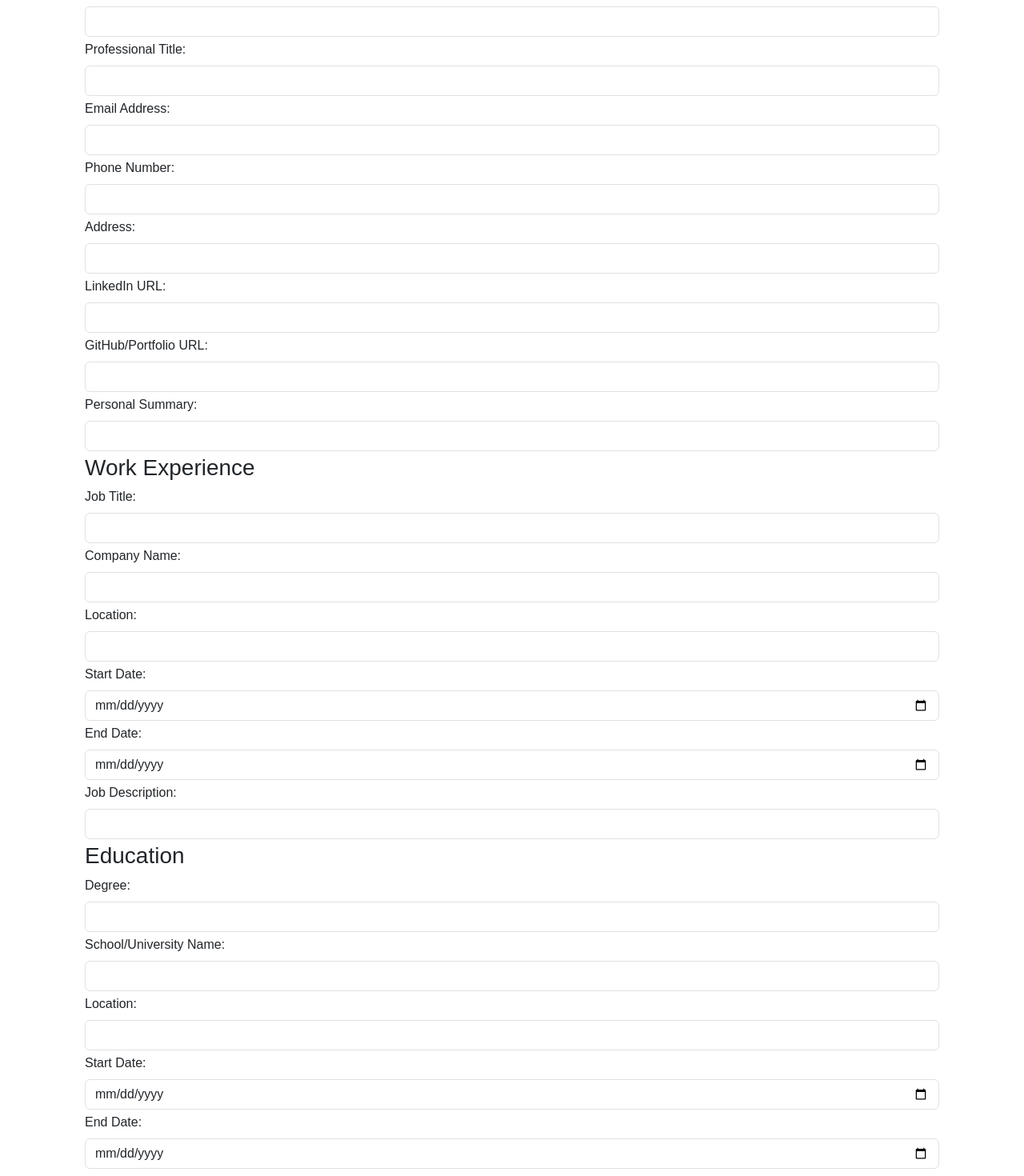
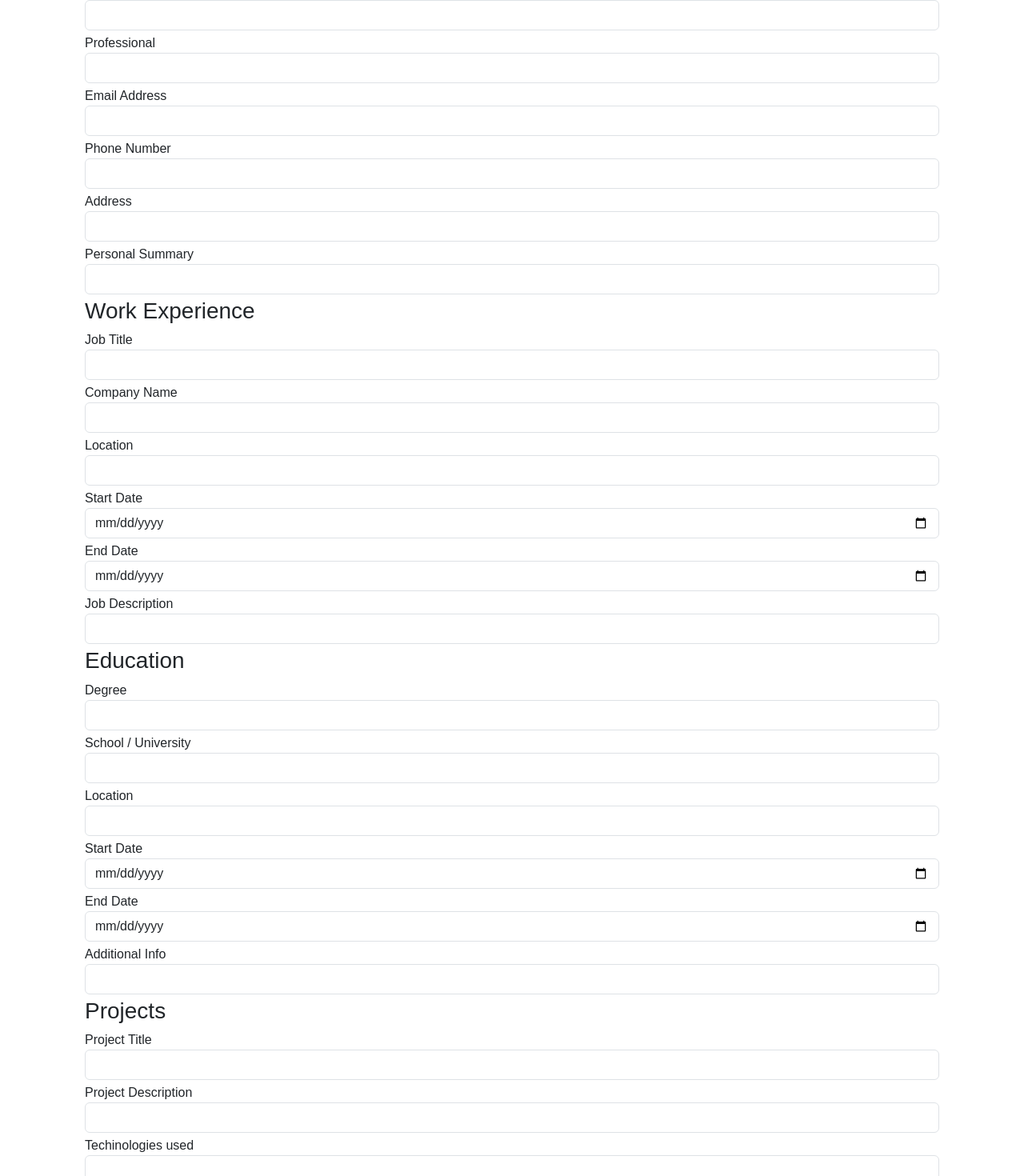
Before and after one commit to raymund-corpuz/react-app-theOdinProject, a React (Vite) app in the folder 09_cvProject/01_firstCVProject/: page / in a window 1280 px wide. Shown: the part 122-1592 px from the top of the page at 80% size. Built offline with nearby package versions, Linux system fonts and the light colour scheme; a web font is replaced by a local one.

Commit message:
09_cvProject: Fixing the Input field when the form is submitted. Convert it to manual coding instead of using map method.

```diff
--- a/09_cvProject/01_firstCVProject/src/components/CvInput.jsx
+++ b/09_cvProject/01_firstCVProject/src/components/CvInput.jsx
@@ -1,6 +1,6 @@
-import React from "react";
+import React, { useState } from "react";
 
-const CvInput = ({ data, onChange }) => {
+const CvInput = ({ data, onChange, user }) => {
   return (
     <div className="mb-1  ">
       <label htmlFor="" className={data.label}>
--- a/09_cvProject/01_firstCVProject/src/components/NewCvForm.jsx
+++ b/09_cvProject/01_firstCVProject/src/components/NewCvForm.jsx
@@ -31,7 +31,6 @@ const NewCvForm = () => {
     role: "",
   });
   const { name, value } = user;
-
   const [userCollection, setUserCollection] = useState([]);
 
   function handleChange(e) {
@@ -43,7 +42,30 @@ const NewCvForm = () => {
     e.preventDefault();
     const newUser = { ...user, id: Date.now() };
     setUserCollection([...userCollection, newUser]);
-    setUser({ ...user, id: "" });
+    setUser({
+      fullName: "",
+      profession: "",
+      email: "",
+      phoneNumber: "",
+      address: "",
+      personalSummary: "",
+      jobTitle: "",
+      company: "",
+      companyLocation: "",
+      companyStart: "",
+      companyEnd: "",
+      jobDescription: "",
+      degree: "",
+      school: "",
+      schoolLocation: "",
+      schoolStart: "",
+      schoolEnd: "",
+      additionalInfo: "",
+      projectTitle: "",
+      projectDescription: "",
+      technologiesUsed: "",
+      role: "",
+    });
   }
 
   useEffect(() => {
@@ -56,15 +78,233 @@ const NewCvForm = () => {
         <h1>CV Application</h1>
       </div>
       <form action="" className="px-4 pb-4" onSubmit={handleSubmit}>
-        {data.map((item) => (
-          <>
-            <h3>{item.section}</h3>
-            {item.fields.map((each) => (
-              <CvInput data={each} onChange={handleChange} key={value} />
-            ))}
-          </>
-        ))}
+        <h3>Personal Information</h3>
+        <div className="mb-1">
+          <label htmlFor="">Full Name</label>
+          <input
+            value={user.fullName}
+            onChange={handleChange}
+            name="fullName"
+            type="text"
+            className="form-control"
+          />
+        </div>
+        <div className="mb-1">
+          <label htmlFor="">Professional</label>
+          <input
+            value={user.profession}
+            onChange={handleChange}
+            name="profession"
+            type="text"
+            className="form-control"
+          />
+        </div>
+        <div className="mb-1">
+          <label htmlFor="">Email Address</label>
+          <input
+            value={user.email}
+            onChange={handleChange}
+            name="email"
+            type="email"
+            className="form-control"
+          />
+        </div>
+        <div className="mb-1">
+          <label htmlFor="">Phone Number</label>
+          <input
+            value={user.phoneNumber}
+            onChange={handleChange}
+            name="phoneNumber"
+            type="text"
+            className="form-control"
+          />
+        </div>
+        <div className="mb-1">
+          <label htmlFor="">Address</label>
+          <input
+            value={user.address}
+            onChange={handleChange}
+            name="address"
+            type="text"
+            className="form-control"
+          />
+        </div>
+        <div className="mb-1">
+          <label htmlFor="">Personal Summary</label>
+          <input
+            value={user.personalSummary}
+            onChange={handleChange}
+            name="personalSummary"
+            type="text"
+            className="form-control"
+          />
+        </div>
+        <h3>Work Experience</h3>
+        <div className="mb-1">
+          <label htmlFor="">Job Title</label>
+          <input
+            value={user.jobTitle}
+            onChange={handleChange}
+            name="jobTitle"
+            type="text"
+            className="form-control"
+          />
+        </div>
+        <div className="mb-1">
+          <label htmlFor="">Company Name</label>
+          <input
+            value={user.company}
+            onChange={handleChange}
+            name="company"
+            type="text"
+            className="form-control"
+          />
+        </div>
+        <div className="mb-1">
+          <label htmlFor="">Location</label>
+          <input
+            value={user.companyLocation}
+            onChange={handleChange}
+            name="companyLocation"
+            type="text"
+            className="form-control"
+          />
+        </div>
+        <div className="mb-1">
+          <label htmlFor="">Start Date</label>
+          <input
+            value={user.companyStart}
+            onChange={handleChange}
+            name="companyStart"
+            type="date"
+            className="form-control"
+          />
+        </div>
+        <div className="mb-1">
+          <label htmlFor="">End Date</label>
+          <input
+            value={user.companyEnd}
+            onChange={handleChange}
+            name="companyEnd"
+            type="date"
+            className="form-control"
+          />
+        </div>
+        <div className="mb-1">
+          <label htmlFor="">Job Description</label>
+          <input
+            value={user.jobDescription}
+            onChange={handleChange}
+            name="jobDescription"
+            type="text"
+            className="form-control"
+          />
+        </div>
+        <h3>Education</h3>
+        <div className="mb-1">
+          <label htmlFor="">Degree</label>
+          <input
+            value={user.degree}
+            onChange={handleChange}
+            name="degree"
+            type="text"
+            className="form-control"
+          />
+        </div>
+        <div className="mb-1">
+          <label htmlFor="">School / University</label>
+          <input
+            value={user.school}
+            onChange={handleChange}
+            name="school"
+            type="text"
+            className="form-control"
+          />
+        </div>
+        <div className="mb-1">
+          <label htmlFor="">Location</label>
+          <input
+            value={user.schoolLocation}
+            onChange={handleChange}
+            name="schoolLocation"
+            type="text"
+            className="form-control"
+          />
+        </div>
+        <div className="mb-1">
+          <label htmlFor="">Start Date</label>
+          <input
+            value={user.schoolStart}
+            onChange={handleChange}
+            name="schoolStart"
+            type="date"
+            className="form-control"
+          />
+        </div>
+        <div className="mb-1">
+          <label htmlFor="">End Date</label>
+          <input
+            value={user.schoolEnd}
+            onChange={handleChange}
+            name="schoolEnd"
+            type="date"
+            className="form-control"
+          />
+        </div>
+        <div className="mb-1">
+          <label htmlFor="">Additional Info</label>
+          <input
+            value={user.additionalInfo}
+            onChange={handleChange}
+            name="additionalInfo"
+            type="text"
+            className="form-control"
+          />
+        </div>
 
+        <h3>Projects</h3>
+        <div className="mb-1">
+          <label htmlFor="">Project Title</label>
+          <input
+            value={user.projectTitle}
+            onChange={handleChange}
+            name="projectTitle"
+            type="text"
+            className="form-control"
+          />
+        </div>
+        <div className="mb-1">
+          <label htmlFor="">Project Description</label>
+          <input
+            value={user.projectDescription}
+            onChange={handleChange}
+            name="projectDescription"
+            type="text"
+            className="form-control"
+          />
+        </div>
+        <div className="mb-1">
+          <label htmlFor="">Techinologies used</label>
+          <input
+            value={user.technologiesUsed}
+            onChange={handleChange}
+            name="technologiesUsed"
+            type="text"
+            className="form-control"
+          />
+        </div>
+        <div className="mb-1">
+          <label htmlFor="">Role</label>
+          <input
+            value={user.role}
+            onChange={handleChange}
+            name="role"
+            type="text"
+            className="form-control"
+          />
+        </div>
+
+        {/* submit */}
         <button type="submit" className="btn btn-primary mt-4">
           Submit
         </button>
--- a/09_cvProject/01_firstCVProject/src/data/data.js
+++ b/09_cvProject/01_firstCVProject/src/data/data.js
@@ -38,20 +38,7 @@ const data = [
         input: "form-control",
         type: "text",
       },
-      {
-        name: "linkedIn",
-        title: "LinkedIn URL",
-        label: "form-label",
-        input: "form-control",
-        type: "text",
-      },
-      {
-        name: "gitHub",
-        title: "GitHub/Portfolio URL",
-        label: "form-label",
-        input: "form-control",
-        type: "text",
-      },
+
       {
         name: "personalSummary",
         title: "Personal Summary",
```
